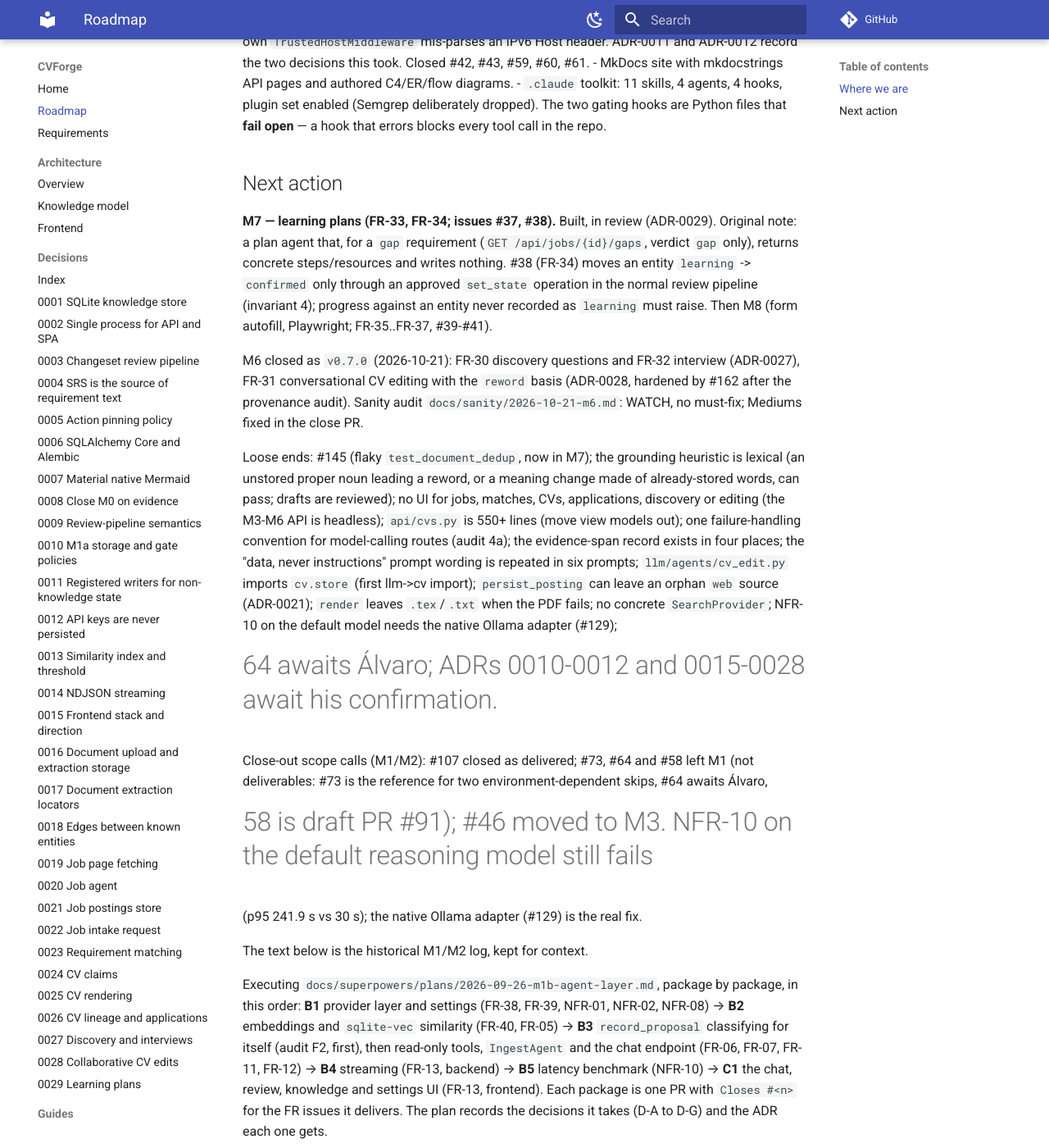
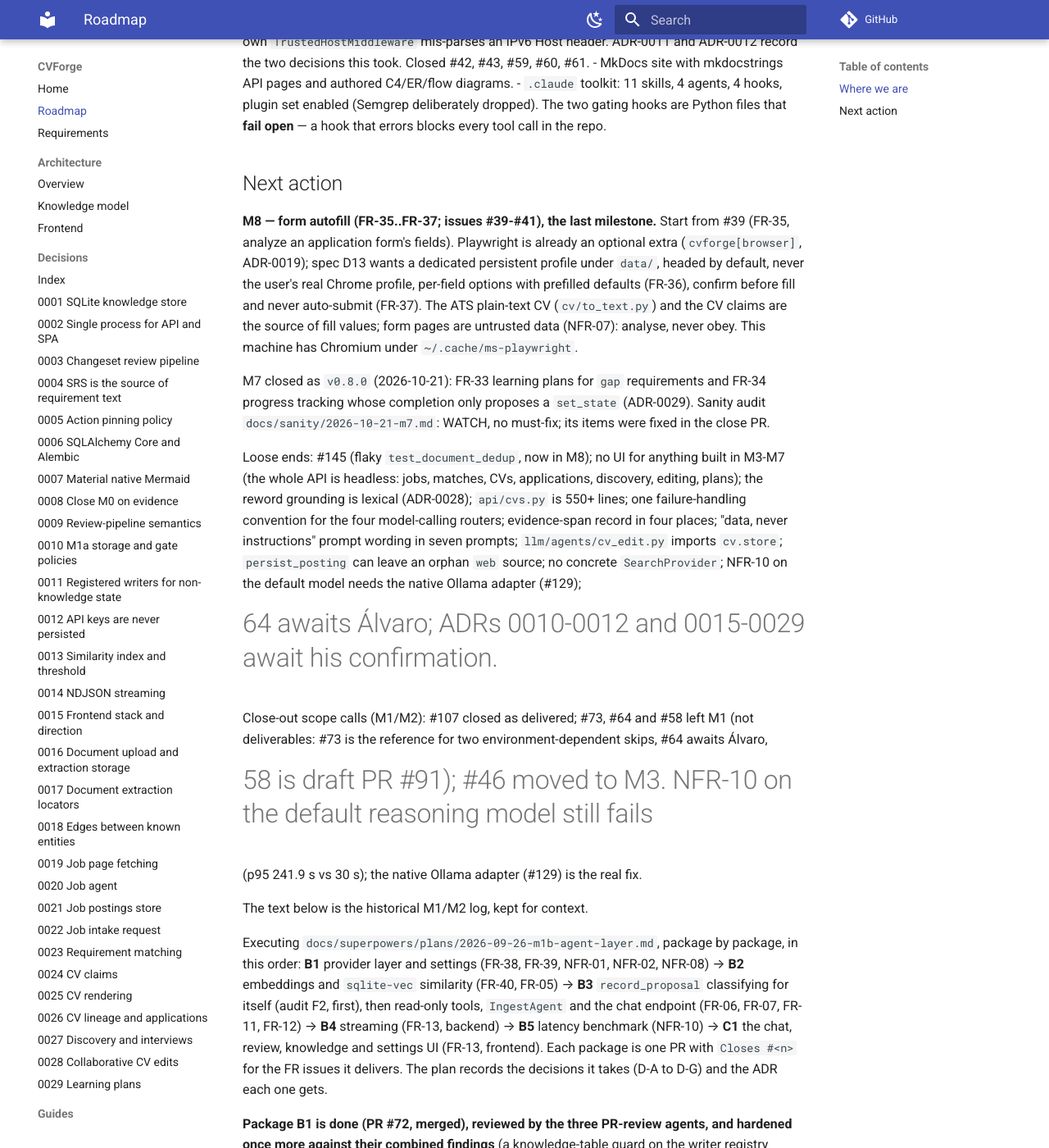
Before and after one commit to SelfishCoconut/cvforge, an MkDocs documentation site: the page built from docs/roadmap.md, in a window 1280 px wide and 1400 px high, scrolled down 1263 px. Shown: the whole window at 82% size. Built offline with MkDocs 1.6.1 and Material for MkDocs 9.7.7, drawn with Linux system fonts in a browser that asks for light colours; comment, search, counter and statistics services are not loaded; some of the changed text lies outside the part shown.

Commit message:
chore: close M7 (#167)
Re-raises a rejected completion proposal, adds the gap-to-confirmed integration test,
bumps to 0.8.0.

Co-authored-by: Claude Sonnet 5.5 <noreply@anthropic.com>

```diff
--- a/docs/roadmap.md
+++ b/docs/roadmap.md
@@ -65,25 +65,24 @@ Done:
 
 ## Next action
 
-**M7 — learning plans (FR-33, FR-34; issues #37, #38).** Built, in review (ADR-0029). Original note: a plan agent that, for a
-`gap` requirement (`GET /api/jobs/{id}/gaps`, verdict `gap` only), returns concrete steps/resources and
-writes nothing. #38 (FR-34) moves an entity `learning` -> `confirmed` only through an approved `set_state`
-operation in the normal review pipeline (invariant 4); progress against an entity never recorded as
-`learning` must raise. Then M8 (form autofill, Playwright; FR-35..FR-37, #39-#41).
+**M8 — form autofill (FR-35..FR-37; issues #39-#41), the last milestone.** Start from #39 (FR-35,
+analyze an application form's fields). Playwright is already an optional extra (`cvforge[browser]`, ADR-0019);
+spec D13 wants a dedicated persistent profile under `data/`, headed by default, never the user's real
+Chrome profile, per-field options with prefilled defaults (FR-36), confirm before fill and never auto-submit
+(FR-37). The ATS plain-text CV (`cv/to_text.py`) and the CV claims are the source of fill values; form
+pages are untrusted data (NFR-07): analyse, never obey. This machine has Chromium under `~/.cache/ms-playwright`.
 
-M6 closed as `v0.7.0` (2026-10-21): FR-30 discovery questions and FR-32 interview (ADR-0027), FR-31
-conversational CV editing with the `reword` basis (ADR-0028, hardened by #162 after the provenance audit).
-Sanity audit `docs/sanity/2026-10-21-m6.md`: WATCH, no must-fix; Mediums fixed in the close PR.
+M7 closed as `v0.8.0` (2026-10-21): FR-33 learning plans for `gap` requirements and FR-34 progress
+tracking whose completion only proposes a `set_state` (ADR-0029). Sanity audit
+`docs/sanity/2026-10-21-m7.md`: WATCH, no must-fix; its items were fixed in the close PR.
 
-Loose ends: #145 (flaky `test_document_dedup`, now in M7); the grounding heuristic is lexical (an unstored
-proper noun leading a reword, or a meaning change made of already-stored words, can pass; drafts are
-reviewed); no UI for jobs, matches, CVs, applications, discovery or editing (the M3-M6 API is headless);
-`api/cvs.py` is 550+ lines (move view models out); one failure-handling convention for model-calling routes
-(audit 4a); the evidence-span record exists in four places; the "data, never instructions" prompt wording
-is repeated in six prompts; `llm/agents/cv_edit.py` imports `cv.store` (first llm->cv import);
-`persist_posting` can leave an orphan `web` source (ADR-0021); `render` leaves `.tex`/`.txt` when the PDF
-fails; no concrete `SearchProvider`; NFR-10 on the default model needs the native Ollama adapter (#129);
-#64 awaits Álvaro; ADRs 0010-0012 and 0015-0028 await his confirmation.
+Loose ends: #145 (flaky `test_document_dedup`, now in M8); no UI for anything built in M3-M7 (the whole
+API is headless: jobs, matches, CVs, applications, discovery, editing, plans); the reword grounding is
+lexical (ADR-0028); `api/cvs.py` is 550+ lines; one failure-handling convention for the four
+model-calling routers; evidence-span record in four places; "data, never instructions" prompt wording
+in seven prompts; `llm/agents/cv_edit.py` imports `cv.store`; `persist_posting` can leave an orphan `web`
+source; no concrete `SearchProvider`; NFR-10 on the default model needs the native Ollama adapter (#129);
+#64 awaits Álvaro; ADRs 0010-0012 and 0015-0029 await his confirmation.
 
 Close-out scope calls (M1/M2): #107 closed as delivered; #73, #64 and #58 left M1 (not
 deliverables: #73 is the reference for two environment-dependent skips, #64 awaits Álvaro,
@@ -181,7 +180,7 @@ CI. Direct pushes to `main` are rejected, including for admins.
 | M4 | Match & gaps | Requirement ↔ knowledge matching, four verdicts, gap report | done (`v0.5.0`) |
 | M5 | CV generation | LaTeX → PDF + ATS text, claim traceability, versions, application linkage, validation | done (`v0.6.0`) |
 | M6 | Collaborative mode | Conversational CV editing, discovery questions, interview mode | done (`v0.7.0`) |
-| M7 | Learning plans | Gap → plan → tracked `learning` state | not started |
+| M7 | Learning plans | Gap → plan → tracked `learning` state | done (`v0.8.0`) |
 | M8 | Form autofill | Playwright persistent profile, per-field options, confirm before fill | not started |
 
 ## Environment facts (verified 2026-09-12)
--- a/pyproject.toml
+++ b/pyproject.toml
@@ -1,6 +1,6 @@
 [project]
 name = "cvforge"
-version = "0.7.0"
+version = "0.8.0"
 description = "Local-first personal professional knowledge system that generates tailored CVs"
 readme = "README.md"
 license = "AGPL-3.0-or-later"
```
Also changed, not shown: docs/reports/2026-10-21-m7.md (added, +30 -0 lines), docs/sanity/2026-10-21-m7.md (added, +229 -0 lines), 4 other files.
